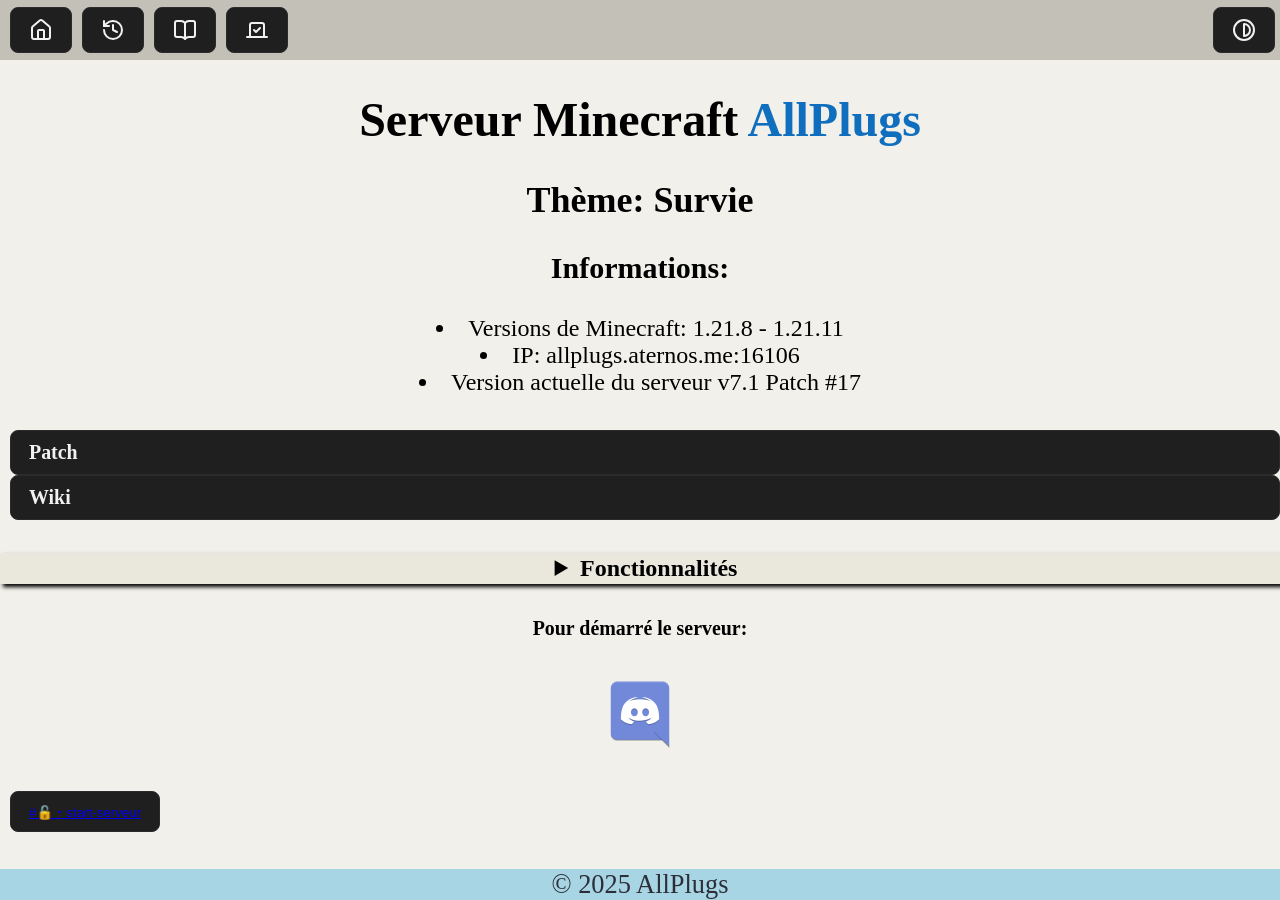
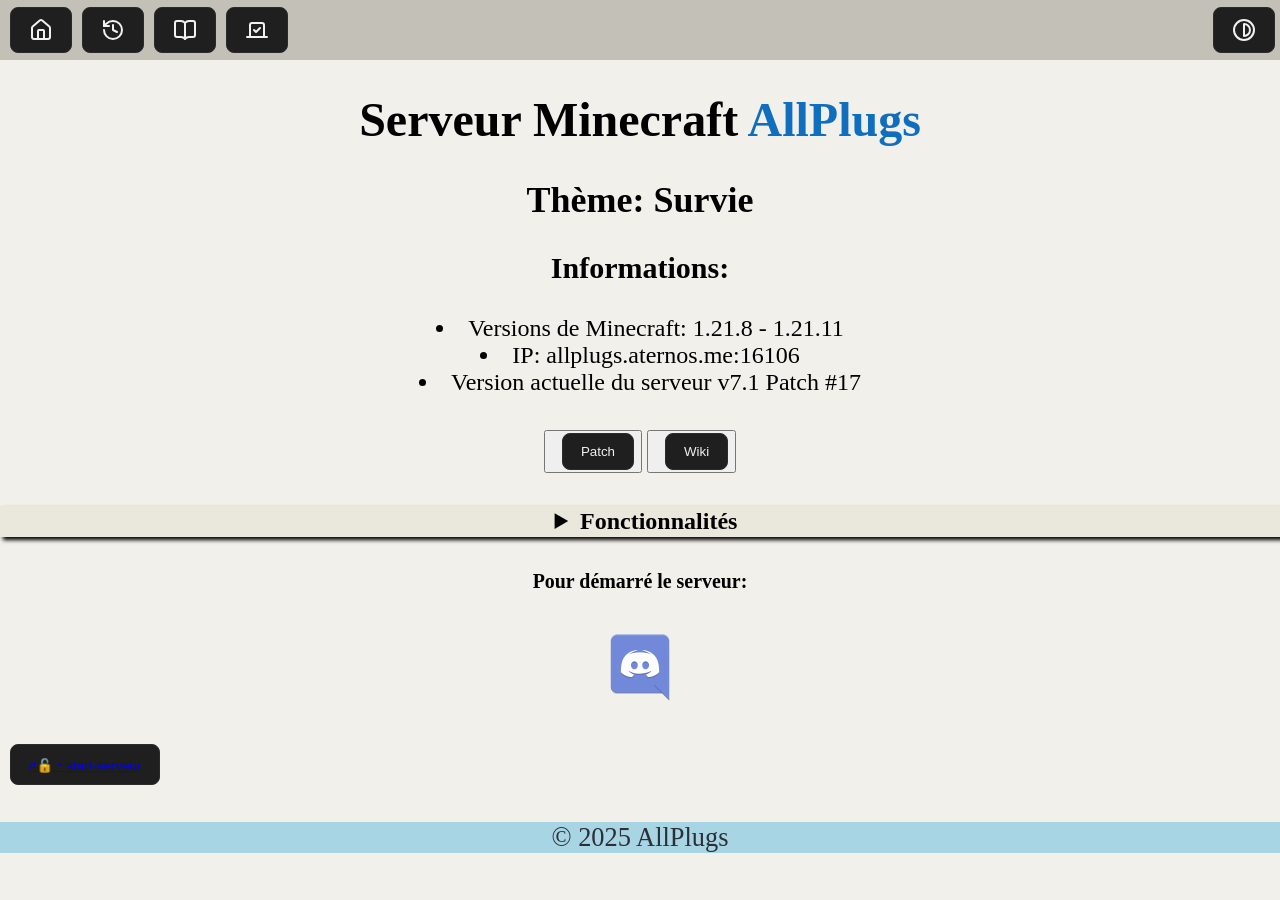
Before and after one commit to Nat688/AllPlugs-Site, a Jekyll site: the page built from index.html, in a window 1280 px wide. Built offline with Jekyll 4.4.1, drawn with Linux system fonts in a browser that asks for light colours.

Commit message:
Update index.html

```diff
--- a/index.html
+++ b/index.html
@@ -84,8 +84,12 @@
 			<li>IP: allplugs.aternos.me:16106</li> <!-- IP du Serv MC -->
 			<li>Version actuelle du serveur v7.1 Patch #17</li> <!-- Version actuel du Serv MC -->
 			<h5>
+				<button>
 					<a href="patch.html" class="btn3">Patch</a>
+				</button>
+				<button>
 					<a href="wiki.html" class="btn3">Wiki</a>
+				</button>
 			</h5>
 			<details>
 				<summary><b>Fonctionnalités</b></summary> <!-- Fonctionnalités (déroullant) -->
```
